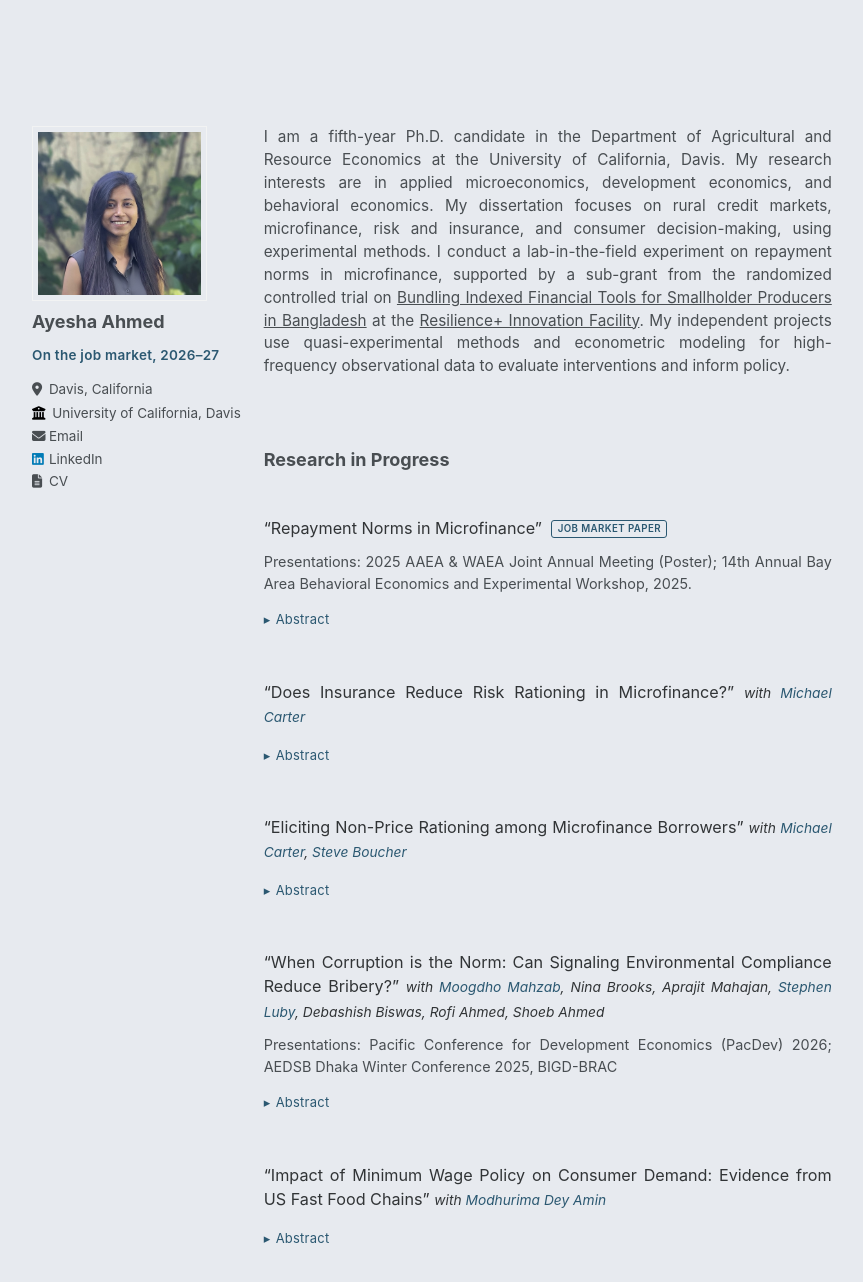
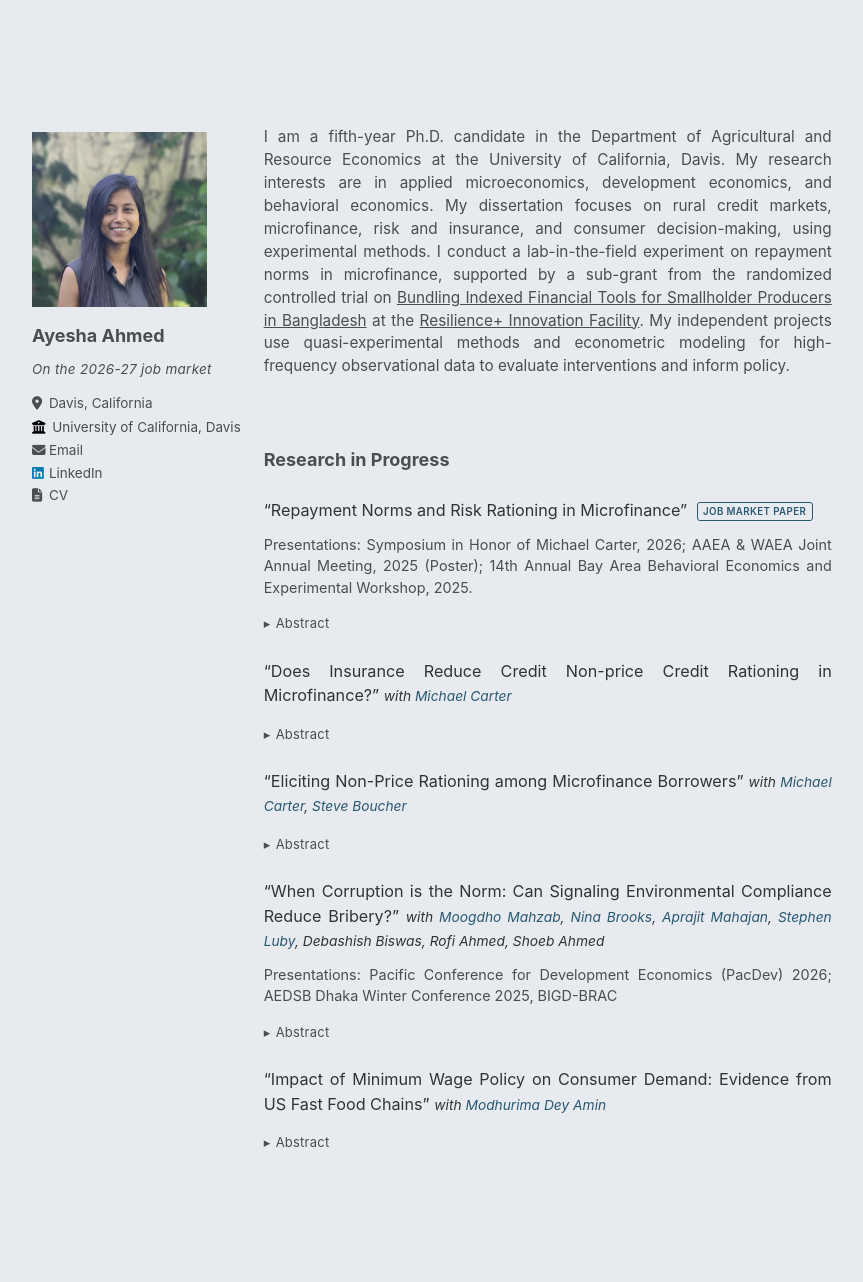
Before and after one commit to ahmed-ayesha/ahmed-ayesha.github.io, a Jekyll site: the page built from _pages/about.md, in a window 1280 px wide and 1400 px high. Shown: the top 1282 px of the window, without its empty margins (205-1068 px from the left). Built offline with Jekyll 4.4.1, drawn with Linux system fonts in a browser that asks for light colours.

Commit message:
Link JMP badge to slides, restyle sidebar and research list, add spacing utilities

```diff
--- a/_config.yml
+++ b/_config.yml
@@ -23,7 +23,7 @@ author:
   # Biographic information
   avatar           : "aa.jpeg"
   name             : "Ayesha Ahmed"
-  jobmarket        : "On the job market, 2026–27"
+  jobmarket        : "On the 2026-27 job market"
   pronouns         : # example: "she/her"
   # bio              : "PhD Candidate in Agricultural and Resource Economics at UC Davis. Applied microeconomist studying rural credit markets and consumer decision-making through experimental methods."
   location         : "Davis, California"
--- a/_pages/about.md
+++ b/_pages/about.md
@@ -21,12 +21,13 @@ My dissertation focuses on rural credit markets, microfinance, risk and insuranc
 <br>
 
 ### Research in Progress
-<br>
 
-"Repayment Norms in Microfinance" <span class="jmp-badge">Job Market Paper</span>
+<div class="space-md"></div>
+
+"Repayment Norms and Risk Rationing in Microfinance" <a class="jmp-badge" href="{{ '/files/slides_repayement_norm.pdf' | relative_url }}" target="_blank" rel="noopener">Job Market Paper</a>
 {: .research-title}
 
-Presentations: 2025 AAEA & WAEA Joint Annual Meeting (Poster); 14th Annual Bay Area Behavioral Economics and Experimental Workshop, 2025.
+Presentations: [Symposium in Honor of Michael Carter, 2026](https://are.ucdavis.edu/symposium-in-honor-of-michael-carter/){: style="color: inherit;"}; AAEA & WAEA Joint Annual Meeting, 2025 (Poster); 14th Annual Bay Area Behavioral Economics and Experimental Workshop, 2025.
 {: .research-desc}
 {% comment %}[(Poster)](https://ageconsearch.umn.edu/record/360823?ln=en&v=pdf){% endcomment %}
 
@@ -41,9 +42,9 @@ A conceptual framework interprets these effects as a state-dependent reputationa
 </details>
 
 
-<br>
+<div class="space-sm"></div>
 
-"Does Insurance Reduce Risk Rationing in Microfinance?" *with [Michael Carter](https://are.ucdavis.edu/people/faculty/michael-carter/)*
+"Does Insurance Reduce Credit Non-price Credit Rationing in Microfinance?" *with [Michael Carter](https://are.ucdavis.edu/people/faculty/michael-carter/)*
 {: .research-title}
 
 <details class="abstract" markdown="1">
@@ -54,7 +55,7 @@ This study evaluates whether indexed financial tools can mitigate risk rationing
 
 </details>
 
-<br>
+<div class="space-sm"></div>
 
 "Eliciting Non-Price Rationing among Microfinance Borrowers" *with [Michael Carter](https://are.ucdavis.edu/people/faculty/michael-carter/), [Steve Boucher](https://are.ucdavis.edu/people/faculty/steve-boucher/)*
 {: .research-title}
@@ -67,9 +68,9 @@ This study explores the prevalence of non-price credit rationing. Adapting the D
 
 </details>
 
-<br>
+<div class="space-sm"></div>
 
-"When Corruption is the Norm: Can Signaling Environmental Compliance Reduce Bribery?" *with [Moogdho Mahzab](https://sites.google.com/virginia.edu/moogdhomahzab/home), Nina Brooks, Aprajit Mahajan, [Stephen Luby](https://profiles.stanford.edu/stephen-luby), Debashish Biswas, Rofi Ahmed, Shoeb Ahmed*
+"When Corruption is the Norm: Can Signaling Environmental Compliance Reduce Bribery?" *with [Moogdho Mahzab](https://sites.google.com/virginia.edu/moogdhomahzab/home), [Nina Brooks](https://www.ninarbrooks.com/index.html), [Aprajit Mahajan](https://vcresearch.berkeley.edu/faculty/aprajit-mahajan), [Stephen Luby](https://profiles.stanford.edu/stephen-luby), Debashish Biswas, Rofi Ahmed, Shoeb Ahmed*
 {: .research-title}
 
 Presentations: Pacific Conference for Development Economics (PacDev) 2026; AEDSB Dhaka Winter Conference 2025, BIGD-BRAC
@@ -84,7 +85,7 @@ Firms in developing countries often operate in structurally informal environment
 
 </details>
 
-<br>
+<div class="space-sm"></div>
 
 "Impact of Minimum Wage Policy on Consumer Demand: Evidence from US Fast Food Chains" *with [Modhurima Dey Amin](https://www.depts.ttu.edu/aaec/research/Faculty-Research-Expertise-and-Scholarship/Modhurima-Dey-Amin-PhD.php)*
 {: .research-title}
--- a/_sass/_page.scss
+++ b/_sass/_page.scss
@@ -111,6 +111,9 @@
     border-radius: 3px;
     vertical-align: middle;
     white-space: nowrap;
+    text-decoration: none;              // keep the boxed look even as a link
+
+    &:hover { text-decoration: none; }  // no underline on hover
   }
 
   /* Collapsible abstracts: "Show abstract" toggle under each title */
@@ -124,7 +127,7 @@
       font-family: $sans-serif;
       font-size: 0.72em;
       letter-spacing: 0.02em;
-      color: $link-color;
+      color: $dark-gray;
       user-select: none;
 
       &::-webkit-details-marker { display: none; }   // Safari
--- a/_sass/_sidebar.scss
+++ b/_sass/_sidebar.scss
@@ -21,7 +21,7 @@
     // Glued to the browser window — never scrolls, top or bottom.
     // width/left are computed to match the Susy column it used to float in.
     position: fixed;
-    top: 7em;                  // ← vertical resting point; nudge to align with the first line of text
+    top: calc(7em + 6px);      // ← vertical resting point; +6px re-aligns image top with the first line of text after avatar padding/border removal
     left: calc(50vw - 403px);  // tuned so the 190px sidebar clears the text (~40px gap). See $sidebar-switch.
     width: 190px;
     padding-right: 0;
@@ -80,12 +80,12 @@
   display: block;
   width: auto;
   height: auto;
+  margin-bottom: 18px;   // breathing room between the photo and the name
 
   img {
     max-width: 175px;
     border-radius: 0;
-    padding: 5px;
-    border: 1px solid $border-color;
+    padding: 0;
   }
 }
 
@@ -134,9 +134,10 @@
   margin: 0 0 8px;
   font-family: $sans-serif;
   font-size: 0.72em;
-  font-weight: 600;
+  font-weight: normal;
+  font-style: italic;
   letter-spacing: 0.02em;
-  color: $link-color;
+  color: $dark-gray;
 
   @include breakpoint($large) {
     margin-top: 6px;
--- a/_sass/_utilities.scss
+++ b/_sass/_utilities.scss
@@ -505,3 +505,14 @@ a.reversefootnote {
   color: $danger-color;
   font-weight: bold;
 }
+
+
+/*
+   Vertical spacers — lighter alternatives to <br> for within-section gaps.
+   A plain <br> is ~1.4em tall; these give smaller, fixed, tunable gaps.
+   Usage:  <div class="space-sm"></div>   (also space-xs / space-md)
+   ========================================================================== */
+
+.space-xs { display: block; height: 0.35em; }
+.space-sm { display: block; height: 0.6em; }
+.space-md { display: block; height: 1em; }
```
Also changed, not shown: 1 other file.
